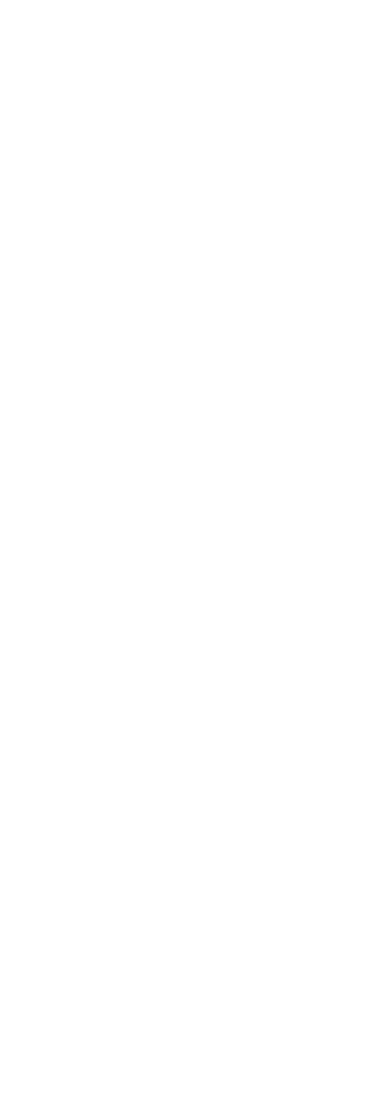
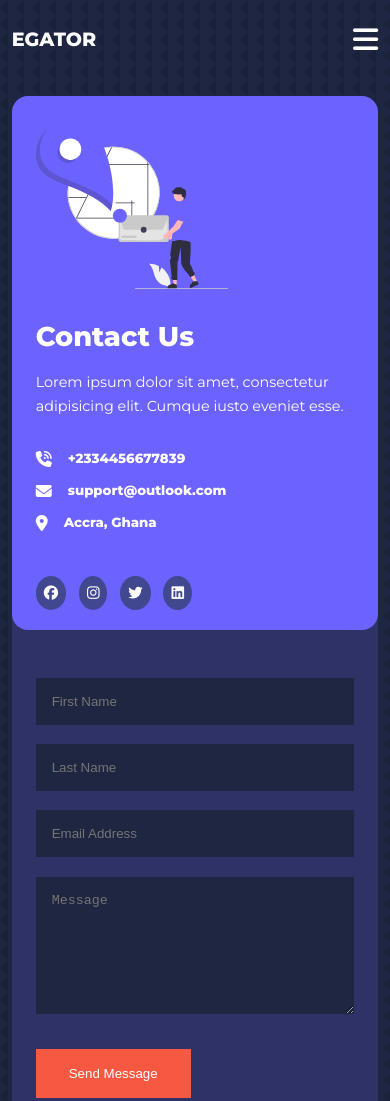
Before and after one commit to paintmr/responsive, a plain HTML site: page 3 Responsive Multipage Education/contact.html in a window 390 px wide. Shown: the top 1101 px of the page. Before the commit the page ends 844 px from the top, so only its background shows below. Drawn offline with Linux system fonts and the light colour scheme.

Commit message:
完成 3 Responsive Multipage Education

```diff
--- a/3 Responsive Multipage Education/contact.html
+++ b/3 Responsive Multipage Education/contact.html
@@ -0,0 +1,151 @@
+<!DOCTYPE html>
+<html lang="en">
+  <head>
+    <meta charset="UTF-8" />
+    <meta http-equiv="X-UA-Compatible" content="IE=edge" />
+    <meta name="viewport" content="width=device-width, initial-scale=1.0" />
+    <title>Education</title>
+
+    <!-- ICONSCOUT CDN
+    <link rel="stylesheet" href="https://unicons.iconscout.com/release/v4.0.0/css/line.css" /> -->
+
+    <!-- FontAwesome -->
+    <script src="https://kit.fontawesome.com/fad473a64e.js" crossorigin="anonymous"></script>
+
+    <!-- My style.css -->
+    <link rel="stylesheet" href="./css/style.css" />
+    <link rel="stylesheet" href="./css/contact.css" />
+  </head>
+  <body>
+    <!-- start of Nav -->
+    <nav>
+      <div class="container nav__container">
+        <a href="./index.html"><h4>EGATOR</h4></a>
+        <ul class="nav__menu">
+          <li><a href="./index.html">Home</a></li>
+          <li><a href="./about.html">About</a></li>
+          <li><a href="./courses.html">Courses</a></li>
+          <li><a href="./contact.html">Contact</a></li>
+        </ul>
+        <button id="open-menu-btn"><i class="fa-solid fa-bars"></i></button>
+        <button id="close-menu-btn"><i class="fa-solid fa-xmark"></i></button>
+      </div>
+    </nav>
+    <!-- end of Nav -->
+
+    <!-- start of contact -->
+    <section class="contact">
+      <div class="container contact__container">
+        <!-- start of aside  -->
+        <aside class="contact__aside">
+          <div class="aside__image">
+            <img src="./images/contact.svg" alt="contact.svg" />
+          </div>
+          <h2>Contact Us</h2>
+          <p>Lorem ipsum dolor sit amet, consectetur adipisicing elit. Cumque iusto eveniet esse.</p>
+          <ul class="contact__details">
+            <li>
+              <i class="fa-solid fa-phone-volume"></i>
+              <h5>+2334456677839</h5>
+            </li>
+            <li>
+              <i class="fa-solid fa-envelope"></i>
+              <h5>support@outlook.com</h5>
+            </li>
+            <li>
+              <i class="fa-solid fa-location-dot"></i>
+              <h5>Accra, Ghana</h5>
+            </li>
+          </ul>
+          <ul class="contact__socials">
+            <li>
+              <a href="https://www.facebook.com" target="_blank"><i class="fa-brands fa-facebook"></i></a>
+            </li>
+            <li>
+              <a href="https://www.instagram.com" target="_blank"><i class="fa-brands fa-instagram"></i></a>
+            </li>
+            <li>
+              <a href="https://twitter.com" target="_blank"><i class="fa-brands fa-twitter"></i></a>
+            </li>
+            <li>
+              <a href="https://www.linkedin.com" target="_blank"><i class="fa-brands fa-linkedin"></i></a>
+            </li>
+          </ul>
+        </aside>
+        <!-- end of aside  -->
+
+        <!-- start of form -->
+        <form action="https://formspree.io/f/myyoonqj" method="POST" class="contact__form">
+          <div class="form__name">
+            <input type="text" name="First Name" placeholder="First Name" required />
+            <input type="text" name="Last Name" placeholder="Last Name" required />
+          </div>
+          <input type="email" name="Email Address" placeholder="Email Address" required />
+          <textarea name="Message" rows="7" placeholder="Message" required></textarea>
+          <button type="submit" class="btn btn-primary">Send Message</button>
+        </form>
+        <!-- end of form  -->
+      </div>
+    </section>
+    <!-- end of contact -->
+
+    <!-- start of Footer  -->
+    <footer class="footer">
+      <div class="container footer__container">
+        <div class="footer__1">
+          <a href="./index.html" class="footer__logo"><h4>EGATOR</h4></a>
+          <p>Lorem ipsum dolor sit, amet consectetur adipisicing elit. Ut, beatae aperiam.</p>
+        </div>
+
+        <div class="footer__2">
+          <h4>Permalinks</h4>
+          <ul class="permalinks">
+            <li><a href="./index.html">Home</a></li>
+            <li><a href="./about.html">about</a></li>
+            <li><a href="./courses.html">courses</a></li>
+            <li><a href="./contact.html">contact</a></li>
+          </ul>
+        </div>
+
+        <div class="footer__3">
+          <h4>Privacy</h4>
+          <ul class="privacy">
+            <li><a href="#">Privacy Policy</a></li>
+            <li><a href="#">Terms and Conditions</a></li>
+            <li><a href="#">Refund Policy</a></li>
+          </ul>
+        </div>
+
+        <div class="footer__4">
+          <h4>Contact Us</h4>
+          <div>
+            <p>+01 234 567 8910</p>
+            <p>shakir260@gmail.com</p>
+          </div>
+          <ul class="footer__socials">
+            <li>
+              <a href="#"><i class="fa-brands fa-facebook"></i></a>
+            </li>
+            <li>
+              <a href="#"><i class="fa-brands fa-twitter"></i></a>
+            </li>
+            <li>
+              <a href="#"><i class="fa-brands fa-instagram"></i></a>
+            </li>
+            <li>
+              <a href="#"><i class="fa-brands fa-linkedin"></i></a>
+            </li>
+          </ul>
+        </div>
+      </div>
+
+      <div class="footer__copyright">
+        <small>Copyright &copy; EGATOR</small>
+      </div>
+    </footer>
+    <!-- end of Footer -->
+
+    <!-- JavaScript -->
+    <script src="./main.js"></script>
+  </body>
+</html>
--- a/3 Responsive Multipage Education/css/contact.css
+++ b/3 Responsive Multipage Education/css/contact.css
@@ -0,0 +1,146 @@
+.contact__container {
+  background: var(--color-bg1);
+  padding: 4rem;
+  display: grid;
+  grid-template-columns: 40% 60%;
+  gap: 4rem;
+  height: 30rem;
+  margin: 7rem auto;
+  border-radius: 1rem;
+}
+
+/* start of aside */
+.contact__aside {
+  background: var(--color-primary);
+  padding: 3rem;
+  border-radius: 1rem;
+  position: relative;
+  bottom: 10rem;
+}
+
+.aside__image {
+  width: 12rem;
+  margin-bottom: 2rem;
+}
+
+.contact__aside h2 {
+  text-align: left;
+  margin-bottom: 1rem;
+}
+
+.contact__aside p {
+  font-size: 0.9rem;
+  margin-bottom: 2rem;
+}
+
+.contact__details li {
+  display: flex;
+  gap: 1rem;
+  align-items: center;
+  margin-bottom: 1rem;
+}
+
+.contact__socials {
+  display: flex;
+  gap: 0.8rem;
+  margin-top: 3rem;
+}
+
+.contact__socials a {
+  background: var(--color-bg2);
+  padding: 0.5rem;
+  border-radius: 50%;
+  font-size: 0.9rem;
+  transition: var(--transition);
+}
+
+.contact__socials a:hover {
+  background: transparent;
+}
+/* end of aside */
+
+/* start of form */
+.contact__form {
+  display: flex;
+  flex-direction: column;
+  gap: 1.2rem;
+  margin-right: 4rem;
+}
+
+.form__name {
+  display: flex;
+  gap: 1.2rem;
+}
+
+.contact__form input[type="text"] {
+  width: 50%;
+}
+
+input,
+textarea {
+  width: 100%;
+  padding: 1rem;
+  background: var(--color-bg);
+  color: var(--color-white);
+}
+
+.contact__form .btn {
+  width: max-content;
+  margin-top: 1rem;
+  cursor: pointer;
+}
+/* end of form */
+
+/* start of Media Queries (Tablets) */
+@media screen and (max-width: 1024px) {
+  .contact {
+    padding-bottom: 0;
+  }
+
+  .contact__container {
+    gap: 1.5rem;
+    margin-top: 3rem;
+    height: auto;
+    padding: 1.5rem;
+  }
+
+  .contact__aside {
+    width: auto;
+    padding: 1.5rem;
+    bottom: 0;
+  }
+
+  .contact__form {
+    align-self: center;
+    margin-right: 1.5rem;
+  }
+}
+/* end of Media Queries (Tablets) */
+
+/* start of Media Queries (Mobile Phones) */
+@media screen and (max-width: 700px) {
+  .contact__container {
+    grid-template-columns: 1fr;
+    gap: 3rem;
+  }
+}
+
+@media screen and (max-width: 600px) {
+  .contact__container {
+    margin-top: 0;
+    padding: 0;
+  }
+
+  .contact__form {
+    margin: 0 1.5rem 3rem;
+  }
+
+  .form__name {
+    flex-direction: column;
+  }
+
+  .form__name input[type="text"] {
+    width: 100%;
+  }
+}
+/* end of Media Queries (Mobile Phones) */
--- a/3 Responsive Multipage Education/css/courses.css
+++ b/3 Responsive Multipage Education/css/courses.css
@@ -0,0 +1,3 @@
+.course-page {
+  margin-top: 3rem;
+}
--- a/3 Responsive Multipage Education/css/style.css
+++ b/3 Responsive Multipage Education/css/style.css
@@ -37,6 +37,7 @@ body {
   line-height: 1.7;
   color: var(--color-white);
   background: var(--color-bg);
+  background-image: url("../images/bg-texture.png");
 }
 
 .container {
```
Also changed, not shown: 3 Responsive Multipage Education/courses.html (+201 -0 lines), 3 Responsive Multipage Education/css/about.css (+66 -0 lines), 3 Responsive Multipage Education/index.html (+3 -0 lines), 3 Responsive Multipage Education/favicon.ico (added), 3 Responsive Multipage Education/images/logo.png (added).
